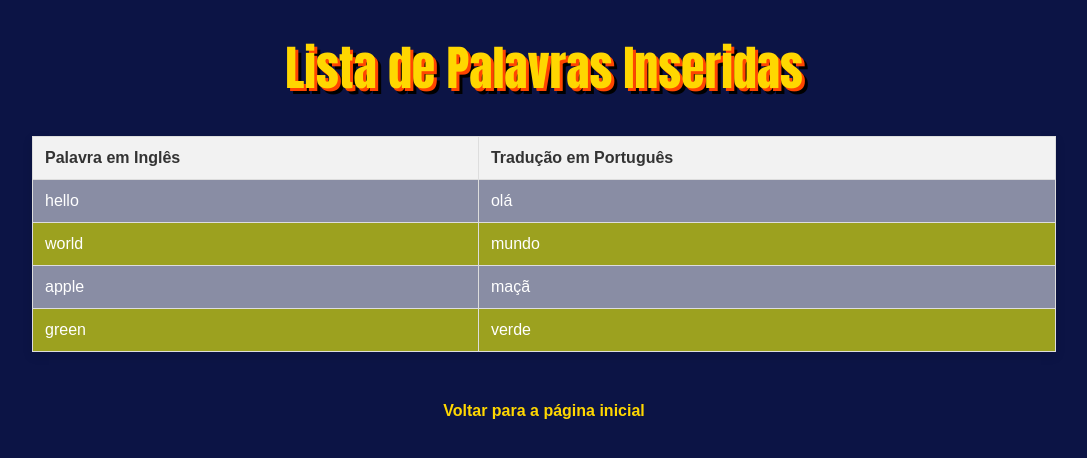
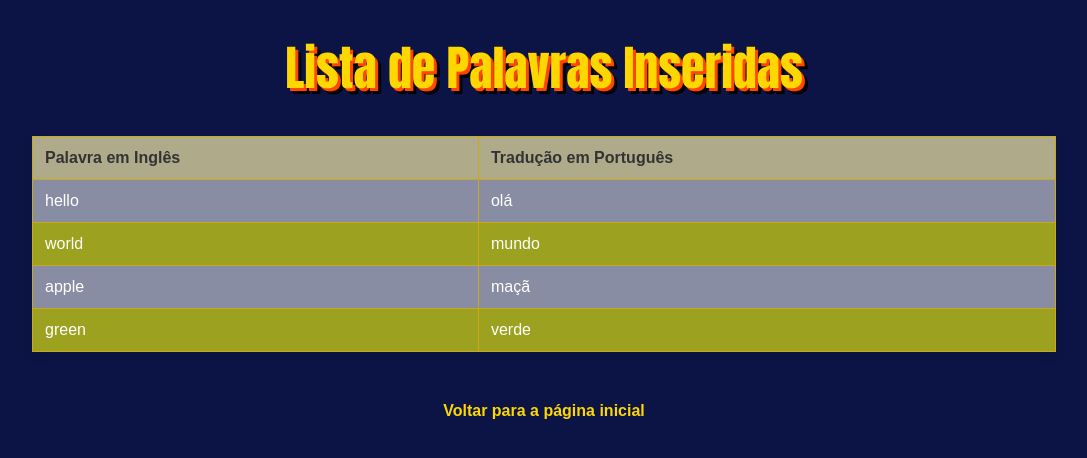
Before and after one commit to Xavier-sa/projetotradutor, a Flask app: page /listar in a window 1280 px wide. Shown: the top 458 px of the page, without its empty margins (96-1183 px from the left). Run offline with Flask 3, Linux system fonts and the light colour scheme.

Commit message:
cores do listar

```diff
--- a/static/style.css
+++ b/static/style.css
@@ -147,11 +147,11 @@ table {
 th, td {
     padding: 12px;  /* Adiciona espaçamento interno nas células */
     text-align: left;  /* Alinha o texto à esquerda nas células */
-    border: 1px solid #ddd;  /* Borda de 1px nas células */
+    border: 1px solid #c8a91c;  /* Borda de 1px nas células */
 }
 
 th {
-    background-color: #f2f2f2;  /* Cor de fundo para o cabeçalho da tabela */
+    background-color: #c8c07895;  /* Cor de fundo para o cabeçalho da tabela */
     color: #333;  /* Cor do texto no cabeçalho */
 }
 
```
